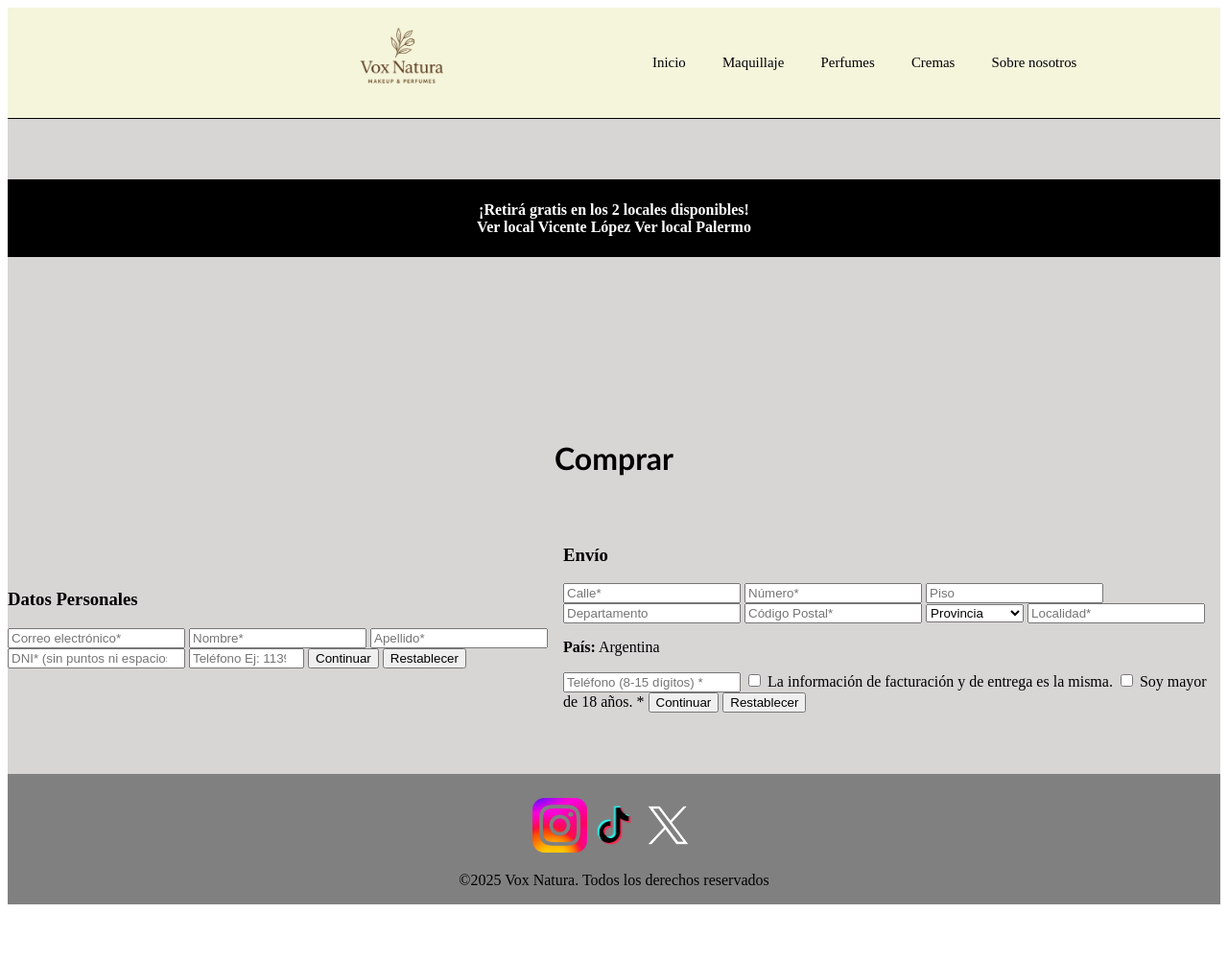
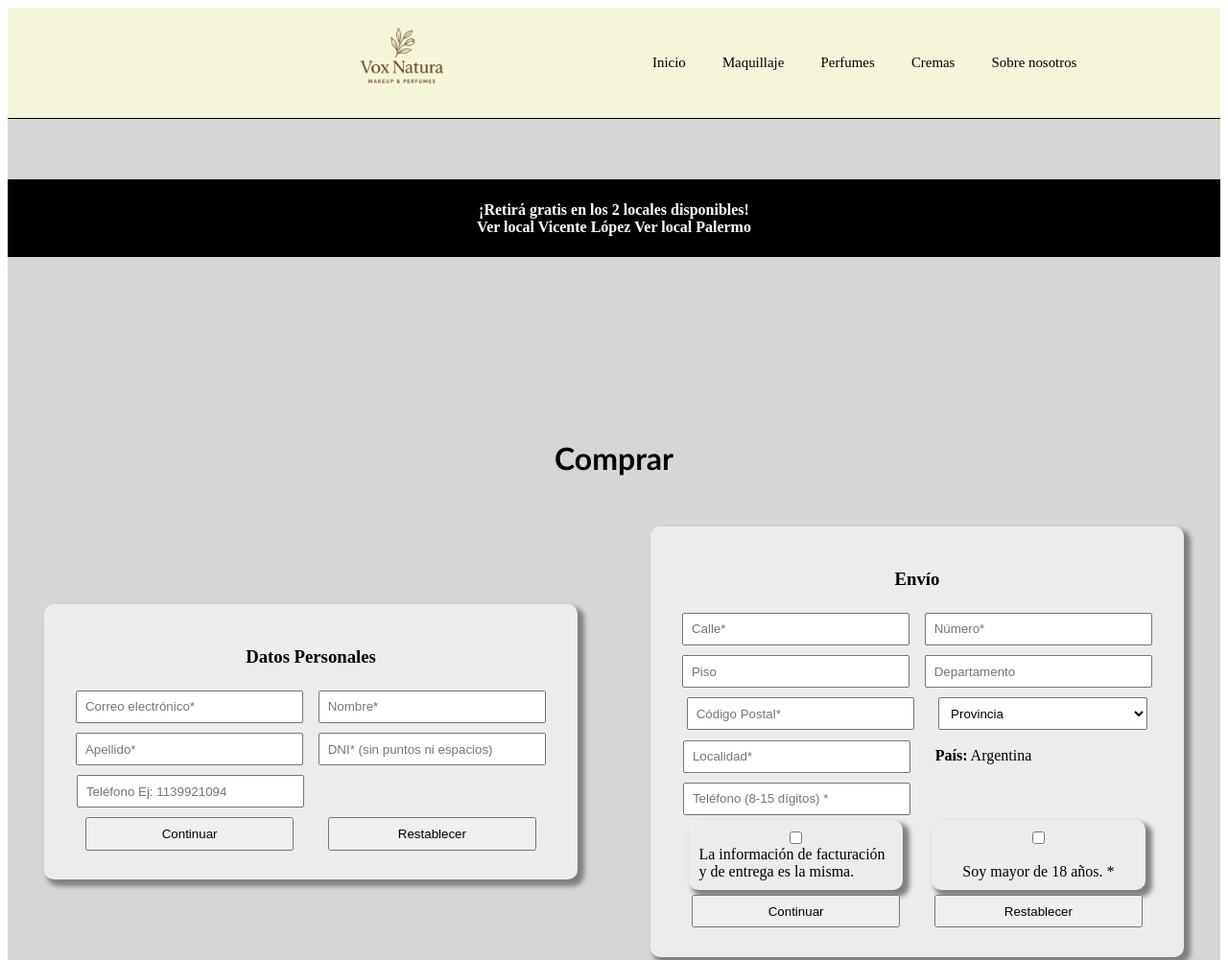
Before and after one commit to JoacoStock2008/Arte_TP02_Stock_Abreu, a plain HTML site: page Comprar.html in a window 1280 px wide. Shown: the top 1001 px of the page at 96% size. Before the commit the page ends 951 px from the top, so only its background shows below. Drawn offline with Linux system fonts and the light colour scheme.

Commit message:
cambios en la página comprar

```diff
--- a/Comprar.html
+++ b/Comprar.html
@@ -47,6 +47,7 @@
                         <input type="text" name = "apellido" placeholder = "Apellido*" required>
                         <input type="number" name="dni" placeholder = "DNI* (sin puntos ni espacios)" required minlength = "8" maxlength = "8">
                         <input type="number" name="telefono" placeholder = "Teléfono Ej: 1139921094" required minlength = "10" maxlength = "10" min = "1100000000" max = "1199999999">
+                        <p></p>
                         <input type="submit" value = "Continuar">
                         <input type="reset" value="Restablecer">
                     </form>
@@ -71,8 +72,13 @@
                         <input type="text" name = "localidad" required placeholder = "Localidad*">
                         <p><b>País:</b> Argentina</p>
                         <input type="text" name = "telefono" placeholder = "Teléfono (8-15 dígitos) *" minlength = "8" maxlength = "15">
-                        <input type="checkbox" name = "infoEsIgual"> <span>La información de facturación y de entrega es la misma.</span> <!--No funciona-->
-                        <input type="checkbox" name="mayoDeEdad"> <span>Soy mayor de 18 años. *</span><!--No funciona-->
+                        <p></p>
+                        <div class = "checkbox">
+                            <input type="checkbox" name = "infoEsIgual"> <span>La información de facturación y de entrega es la misma.</span> <!--No funciona-->
+                        </div>
+                        <div>
+                            <input type="checkbox" name="mayoDeEdad"> <span>Soy mayor de 18 años. *</span><!--No funciona-->
+                        </div>
                         <input type="submit" value = "Continuar">
                         <input type="reset" value = "Restablecer">
                     </form>
--- a/style.css
+++ b/style.css
@@ -331,8 +331,53 @@ article p a:hover {
     height: auto;
     display: flex;
     flex-direction: row;
+    justify-content: space-around;
+    align-items: center;
+}
+.divForms div{
+    width: 40%;
+    height: auto;
+    display: flex;
+    flex-direction: column;
+    justify-content: space-between;
+    align-items: center;
+    background-color: rgb(238, 235, 235);
+    padding: 2%;
+    box-shadow: 5px 5px 5px 2px grey;
+    border-radius: 10px 10px 10px 10px;
+}
+.divForms div form{
+    width: 100%;
+    height: auto;
+    display: flex;
+    flex-direction: row;
+    justify-content: space-around;
+    align-items: space-between;
+    flex-wrap: wrap;
+}
+.divForms div form input, .divForms div form select, .divForms div form p{
+    width: 43%;
+    height: auto;
+    padding: 1.5%;
+    margin: 1%;
+}
+.checkbox{
+    width: 100%;
+    height: auto;
+    display: flex;
+    flex-direction: row;
     justify-content: center;
     align-items: center;
+    padding: 1%;
+    box-shadow: none;
+    border-radius: none;
+    border: none;
+}
+.divForms div form span{
+
+}
+.divForms div form p{
+
 }
 /*Termina Comprar.html*/
 
```
